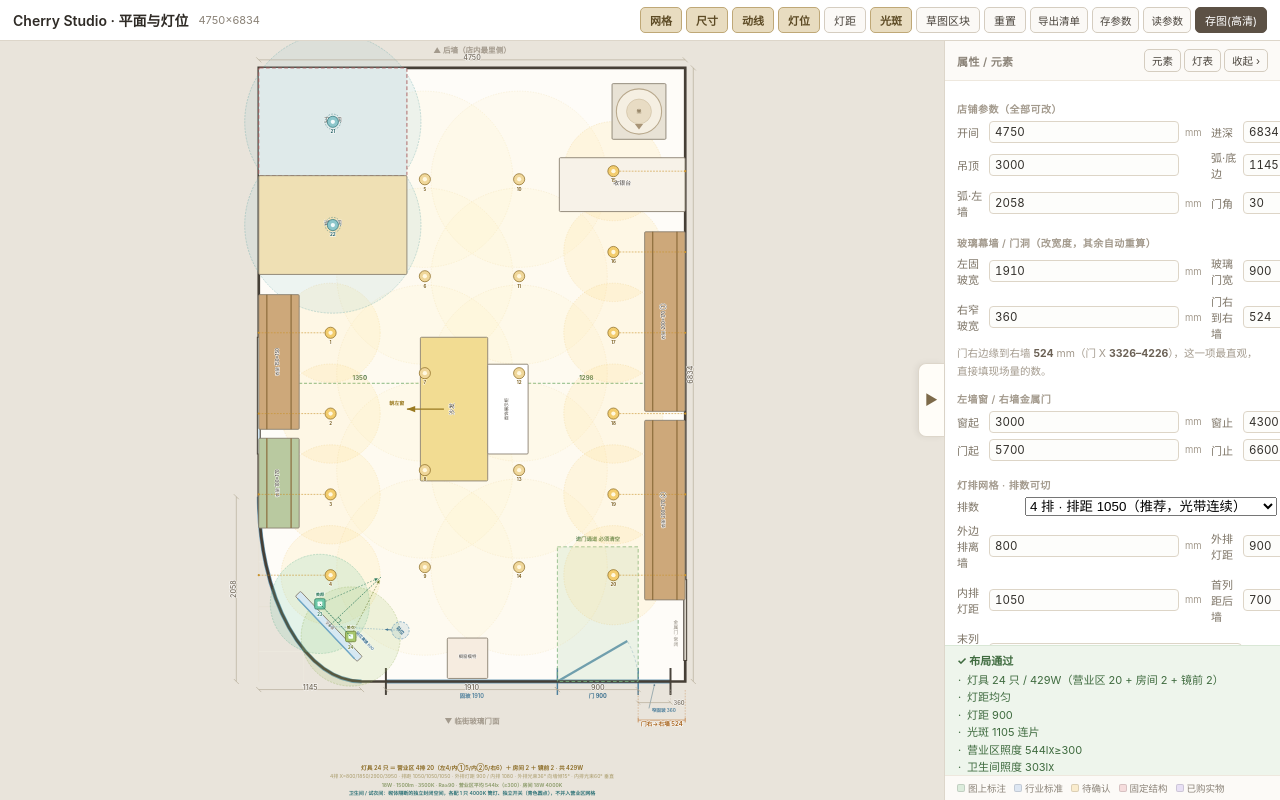
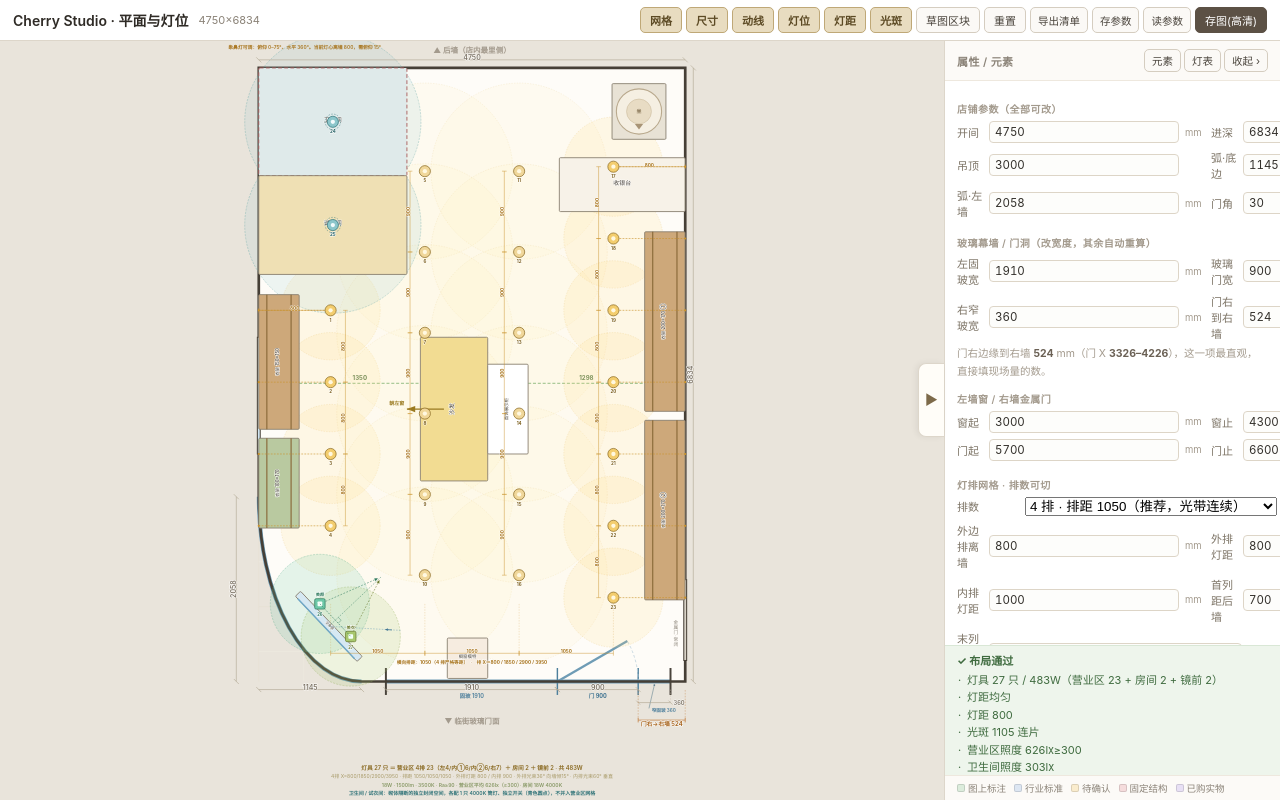
Before and after one commit to xubaixiong/cherry-studio-plan, a plain HTML site: page index.html in a window 1280 px wide. Drawn offline with Linux system fonts and the light colour scheme.

Commit message:
灯位：象鼻灯距800、内排进深6列均分900、两边离墙800；删站位圆圈与门内通道框；灯距默认显示

```diff
--- a/index.html
+++ b/index.html
@@ -199,16 +199,36 @@ const LIGHT0 = {
      代价：营业区 16 → 20 只，LPD 10.0 → 12.6 W/m²（GB50034 商店限值约 11）。
      所以外排保持 900 密排洗衣服，内排放到 1200 只铺通道，把增灯控制在 4 只。 */
   rowCount: 4,      // 排数：4（推荐）/ 3
-  spacingInner: 1050, // 四排时内排列距（排距 1050 后，内排也按 1050 取，光带才连）
+  spacingInner: 1000, // 四排时内排沿进深方向的灯距（60° 光斑 1963，1000 咬得很死）
+  /* 内排首列/末列留白：严格按 1000 步长从后墙推进，只会排出 5 列，
+     后墙空 1200、门口空 1634，两头各一块明显的空档，进门和走到最里面都暗一截。
+     所以内排单独放开「首列/末列」——按可用长度均分成 6 列，列距约 900，
+     首末各约 1200/1180，两头留白对称，光带一直铺到门口。
+     外排不这样做：外排是洗衣服的窄光，900 是光斑咬合下限，不能为均分改小。 */
+  innerAutoFit: true,   // 内排按「首末留白对称」均分（而不是严格步长）
+  /* 镜面净距：任何营业区筒灯都不得进入镜面这条线 700mm 以内。
+     原因不是好看，是光：象鼻灯向墙倾 15° 扫衣服，若太靠镜子，
+     光会直接打在镜面上形成一块高光，人站在镜前看自己时眼被刺到，
+     镜子里还映出一颗亮灯——这是镜面布置最常见的翻车点。
+     700 是灯体 116 的外沿 + 光斑边缘 + 检修手位的最小值。 */
+  mirrorClear: 700,
+  /* 内排深度方向 1000 与外排 800 不同，是有意的：
+     内排管的是中间两条通道，人走动多、需要更均匀的地面照度，
+     1000 的密度叠 60° 宽光，地面几乎没有起伏；
+     外排贴着墙洗衣服，800 已经足够，再密就是浪费灯。 */
   /* 外排灯心离墙 800：这是服装店铺灯的主流做法。
      离墙太近（650）时，36° 灯斜打墙面，光还没铺开就打到墙上，墙面一圈过亮、
      墙脚一圈发暗，衣服挂上去下半截是灰的；离墙 800 时光锥有 550 半径的余量，
      打到墙面时已经展开，挂衣带上下受光均匀。
      改成 800 后，四排等距 → 排距 = (4750 − 2×800)/3 = 1050。 */
   sideOff: 800,     // 最外排灯心离墙距离（左右同值 ⇒ 四排严格等距 1050）
-  spacing: 900,     // 外排沿长度方向的灯距（36° 光斑 1105，咬住 900，光带不断）
+  spacing: 800,     // 外排（象鼻灯）沿进深方向的灯距
+  /* 800 而不是 900：4 号象鼻灯在原 900 排布下压得太靠近全身镜，
+     照到镜面上会出现一块直射高光，站在镜前照镜子时反而刺眼。
+     收到 800 后末列整体后移，离镜子让出空间；36° 光斑 1105 > 800，
+     重叠 305mm，光带依旧连续，不用担心出现暗缝。 */
   rowStart: 700,    // 第一列距后墙（后墙一带也有光，不留黑角）
-  rowEnd: 734,      // 最后一列距临街门面（6834-734-700=5400 = 6×900）
+  rowEnd: 734,      // 最后一列距临街门面（灯距一变，列数自动重算，不写死）
   aimH: 1300,       // 打光目标高度（衣服中部）
   tiltMax: 75,      // 象鼻灯最大俯仰（0–75° 可调）
   /* ── 光束角与倾角：靠这三个数把走道接上，不动排距 ──
@@ -221,7 +241,7 @@ const LIGHT0 = {
      同一颗 COB 换不同反光杯 ⇒ 不同光束角。所以「18W 36°」是一个整体型号，
      采购时必须一次性报死。象鼻灯只有【俯仰 0–75°】和【水平 360°】可调，
      光束角不可调 —— 把这里改成下拉选型号，而不是让人随便填数字。 */
-  beamRail: 36,     // 边排型号：18W/36°/1500lm —— 洗衣服，光斑1105咬住灯距900
+  beamRail: 36,     // 边排型号：18W/36°/1500lm —— 洗衣服，光斑 1105 咬住灯距 800
   beamSpot: 24,     // 重点型号：18W/24°/1500lm —— 橱窗模特/首饰柜，更聚光
   beamGen: 60,      // 中排型号：18W/60°/1500lm —— 铺通道，光斑1963罩住排距1725
   tiltSide: 15,     // 边排俯仰角（唯一可调项，15° 时洗墙同时照到走道）
@@ -253,7 +273,7 @@ const LIGHT0 = {
   roomCct: 4000,    // 房间色温（中性白，看肤色准）
   show: true,
   showBeam: true,
-  showSpacing: false
+  showSpacing: true      // 灯距默认显示：施工队按图作业时最常问的就是「隔多少」，不该藏起来
 };
 
  /* ══════════════ 元素 ══════════════
@@ -433,9 +453,10 @@ function drawAisle(){
   gAisle.style.display = showAisle?'':'none';
   if(!showAisle) return;
 
+  /* 玻璃门是往外开的（临街外开，DOOR_ANG 画在门面外侧），
+     室内这一侧不需要留出任何门扇回转空间——地上的通道框已经删掉，
+     否则会白占 900×1500 一块好用面积，还误导施工以為门要往里开。 */
   const doorW = SHOP.DX2-SHOP.DX1;
-  mk('rect',{x:SHOP.DX1,y:SHOP.D-1500,width:doorW,height:1500,fill:'rgba(122,178,122,.14)',stroke:'#7ab27a','stroke-width':9,'stroke-dasharray':'40 26'},gAisle);
-  tx(gAisle,(SHOP.DX1+SHOP.DX2)/2,SHOP.D-1560,'进门通道 必须清空',{fill:'#4a7a4a','font-size':60,'text-anchor':'middle','font-weight':700});
 
   const sofa=ITEMS.find(i=>i.id==='sofa'), jew=ITEMS.find(i=>i.id==='jew');
   const hL=ITEMS.find(i=>i.id==='hL1'), hR=ITEMS.find(i=>i.id==='hR1');
@@ -552,16 +573,51 @@ function gridRows(){
   }
   return [LG.sideOff, W/2, W-LG.sideOff];
 }
-/* 外排（洗墙/洗衣服）用 900 密排，光斑 1105 咬合；
+/* 外排（洗墙/洗衣服）按 800 密排，光斑 1105 咬合（重叠 305）；
    内排（铺通道）用 1200，60° 光斑 1963 足够覆盖，少排一只省电。 */
+/* 列位：严格按灯距逐列推进，不再把剩余量摊平。
+   为什么不再均分：原来 n=round(span/want)、step=span/n，
+   填 800 会被摊成 771，填 900 摊成 900，看着差不多，但只要 n 一进位，
+   末列就整体往门口挪。外排灯距从 900 改 800 时 n 从 6 变 7，
+   末列反而从 5650 挪到 5714，更贴全身镜——越调越糟就是这么来的。
+   现在的规则：第一列在 rowStart + 灯距/2，之后每列 + 灯距，
+   末列必须仍在 D − rowEnd 以内，装不下就不排（宁可门口留空）。
+   这样「灯距 800」就是你真正得到的 800，不会被四舍五入改掉。 */
 function gridCols(inner){
-  const span = SHOP.D - LG.rowEnd - LG.rowStart;
   const want = (LG.rowCount===4 && inner) ? LG.spacingInner : LG.spacing;
-  const n = Math.max(2, Math.round(span/want));
-  const step = span/n;
+  const limit = SHOP.D - LG.rowEnd;              /* 末列不得越过的线 */
   const cols=[];
-  for(let i=0;i<n;i++) cols.push(LG.rowStart + step*(i+0.5));
-  return {cols, step, n};
+
+  /* 内排：按「首末留白对称」均分。
+     均分的意义不在好看，在两头的照度：
+     严格步长会剩下一个不足一格的尾巴（1000 步长剩 1634），
+     那块地方只剩相邻灯的余光，进门第一米和最里面一米都是暗的。
+     均分后列距约 900，6 列把光带从后墙一路铺到门口。 */
+  if(LG.rowCount===4 && inner && LG.innerAutoFit){
+    const span = limit - LG.rowStart;
+    /* 向上取整：span/want = 5400/1000 = 5.4，
+       round 会给 5（列距 1080、末列离门 1634），ceil 才给 6（列距 900、末列离门 1184）。
+       这里要的是"把灯铺满、两头留白对称"，所以宁可多一只也不要剩个空档。
+       减 0.05 是为了避免 span 刚好整除时多算一列（5.00 → 5，不是 6）。 */
+    const nFit = Math.max(2, Math.ceil(span / want - 0.05));
+    const stepFit = span / nFit;
+    for(let i=0;i<nFit;i++) cols.push(LG.rowStart + stepFit*(i+0.5));
+    return {cols, step:stepFit, n:nFit, want};
+  }
+
+  let y = LG.rowStart + want/2;
+  while(y <= limit + 0.001){
+    cols.push(y);
+    y += want;
+  }
+  if(cols.length<2){                             /* 兜底：极端参数下至少两只 */
+    cols.length=0;
+    const mid=LG.rowStart+want/2;
+    cols.push(mid, mid+want);
+  }
+  const n=cols.length;
+  const step = n>1 ? cols[1]-cols[0] : want;
+  return {cols, step, n, want};
 }
 function inRect(x,y,it){ return it && x>=it.x && x<=it.x+it.w && y>=it.y && y<=it.y+it.d; }
 
@@ -591,7 +647,17 @@ function mirrorGeom(){
         {x:bx-ux*side, y:by-uy*side},
         {x:bx+ux*side, y:by+uy*side}
       ];
-    }
+    },
+    /* 任意一点到「镜面这条线」的垂直距离（沿法线量，不是到镜心的距离）。
+       用来剔除贴镜的营业区灯：贴镜的灯会在镜面上打出高光。 */
+    distToMirror(px,py){
+      return (px-cx)*nx + (py-cy)*ny;
+    },
+    /* 点是否投影在镜身长度范围内（超出两端算镜外，不算贴镜） */
+    alongMirror(px,py){
+      return (px-cx)*ux + (py-cy)*uy;
+    },
+    halfLen: m.w/2
   };
 }
 
@@ -604,6 +670,7 @@ function computeLights(){
   const colsInner=gridCols(true).cols;          /* 内排：1200（四排时生效） */
   const cols=colsOuter;                          /* 三排仍用这一组 */
   const wc=ITEMS.find(i=>i.id==='wc'), ft=ITEMS.find(i=>i.id==='fit');
+  const mgC=mirrorGeom();       /* 镜面净距判定用，循环外算一次 */
 
   const add=(x,y,beam,zone,extra)=>{
     const r = beam===LG.beamRail?rRail : beam===LG.beamSpot?rSpot : rGen;
@@ -625,6 +692,12 @@ function computeLights(){
     const myCols = (LG.rowCount===4 && !isOuter(ri)) ? colsInner : colsOuter;
     myCols.forEach(y=>{
       if(inRect(x,y,wc) || inRect(x,y,ft)) return;   /* ← 房间顶上不布营业区的灯 */
+      /* ← 太贴近镜面的格点也不要：会打到镜面造成眩光。
+         只对「投影落在镜身长度内」的点生效——镜子两端的斜前方不算贴镜，
+         否则会把镜子侧面的正常灯位一起误删。 */
+      if(mgC && Math.abs(mgC.alongMirror(x,y))<=mgC.halfLen){
+        if(mgC.distToMirror(x,y) < LG.mirrorClear) return;
+      }
 
       const wallX = isOuter(ri) ? (ri===0 ? 0 : W) : undefined;
 
@@ -982,9 +1055,9 @@ function drawItems(){
       const mg = (it.id==='mirror') ? mirrorGeom() : null;
       if(mg){
         const S=mg.stand;
-        mk('circle',{cx:S.x,cy:S.y,r:96,fill:'rgba(111,168,200,.16)',
-          stroke:'#5b93b3','stroke-width':7,'stroke-dasharray':'24 16'},g);
-        tx(g,S.x,S.y+22,'站位',{fill:'#3f7391','font-size':52,'text-anchor':'middle','font-weight':700});
+        /* 站位圆圈已在图上取消：两盏镜前灯连成的三角形（两灯 + 法线交点）
+           已经把「人站在哪」表达清楚了，再画一个圈反而压住灯和尺寸线。
+           站位坐标仍然保留在 mirrorGeom 里，灯是打向它的，只是不再单独画圈。 */
         /* 站位到镜心的连线＝镜面法线，必须垂直打在镜面上，
            否则人站的位置是斜的，看镜子里自己是侧脸，照不出效果 */
         mk('line',{x1:S.x,y1:S.y,x2:mg.cx,y2:mg.cy,stroke:'#5b93b3','stroke-width':6,
@@ -998,11 +1071,6 @@ function drawItems(){
           transform:`translate(${qx} ${qy}) rotate(${Math.atan2(ay,ax)*180/Math.PI})`},g);
         /* 两灯连线的参考虚线统一在 drawLights() 里画（灯位图层最上），
            这里不再重复画，否则会出现两条同色线叠在一起。 */
-        /* 站位离镜距离 */
-        tx(g,(S.x+mg.cx)/2+mg.ux*150,(S.y+mg.cy)/2+mg.uy*150,
-          '站位离镜 '+Math.round(mg.dist),
-          {fill:'#3f7391','font-size':44,'text-anchor':'middle','font-weight':600,
-           'paint-order':'stroke',stroke:'#fff','stroke-width':10,'stroke-opacity':.92});
       }
     }
 
@@ -1185,31 +1253,10 @@ function validateBody(w){
   else ok.push('门口通道畅通');
 
   const ls=computeLights();
-  /* 两灯平行参考虚线：画在灯体之后，保证不被方形灯压住。
-     这条线就是「两灯连线」本身，方向和镜身切向完全一致，
-     图上看到它平行于镜子上边沿，就等于看到了平行关系的证据。 */
-  /* 这里必须自己算一遍几何，不能依赖 drawItems 先跑：
-     redraw() 里灯位图层可能先于元素图层绘制，那时 MIRROR_REF 还是 null，
-     参考线就画不出来（曾因此出现「代码写了但图上没有」）。 */
-  const MG = mirrorGeom();
-  if(MG){
-    const [L1,L2]=MG.lights(700,250);
-    mk('line',{x1:L1.x,y1:L1.y,x2:L2.x,y2:L2.y,stroke:'#2f7a5e','stroke-width':7,
-      'stroke-dasharray':'20 14','stroke-opacity':.95},gLight);
-    /* 法线：从两灯中点垂直打到镜心，再延伸到站位 */
-    const mx=(L1.x+L2.x)/2, my=(L1.y+L2.y)/2;
-    const S=MG.stand;
-    mk('line',{x1:S.x,y1:S.y,x2:MG.cx,y2:MG.cy,stroke:'#2f7a5e',
-      'stroke-width':6,'stroke-dasharray':'20 14','stroke-opacity':.8},gLight);
-    /* 直角符号：在两灯连线与法线交点处画一个小方框，直观表示垂直 */
-    const sg = ((S.x-mx)>=0?1:-1);
-    const px=MG.nx*sg, py=MG.ny*sg;
-    const q=46;
-    mk('path',{d:`M ${mx+MG.ux*q} ${my+MG.uy*q}
-                  L ${mx+MG.ux*q+px*q} ${my+MG.uy*q+py*q}
-                  L ${mx+px*q} ${my+py*q}`,
-      fill:'none',stroke:'#2f7a5e','stroke-width':5,'stroke-opacity':.9},gLight);
-  }
+  /* ⚠ 这段参考虚线只能在 drawLights() 里画一次。
+     之前这里（validate 内）也有一份完全相同的副本，导致每跑一次校验
+     就多画一遍，DOM 里出现两组坐标重合的线——看上去是重影/发毛。
+     教训：绘制代码不要跨函数复制，要么抽成函数调用一处。 */
 
   const nMir=ls.filter(l=>l.mirrorLight).length;
   const nRoom=ls.filter(l=>l.room).length;
@@ -1261,9 +1308,17 @@ function validateBody(w){
   /* ② 三排必须共用同一组列坐标。
      ⚠ 卫生间/试衣间顶面属于房间自己，营业区左排在那里本就不该有灯，
         所以比对时要把"落在房间内的格点"排除掉，否则会误报未对齐。 */
+  /* 不该有营业区灯的位置有两种，都要排除，否则会被当成"漏灯"误报：
+     ① 卫生间/试衣间顶面（房间自己的吊顶）；
+     ② 贴镜净距内的格点（会打到镜面出眩光，主动剔除的）。 */
+  const mgJ=mirrorGeom();
   const banned=(x,y)=>{
     const a=ITEMS.find(i=>i.id==='wc'), b=ITEMS.find(i=>i.id==='fit');
-    return inRect(x,y,a) || inRect(x,y,b);
+    if(inRect(x,y,a) || inRect(x,y,b)) return true;
+    if(mgJ && Math.abs(mgJ.alongMirror(x,y))<=mgJ.halfLen){
+      if(mgJ.distToMirror(x,y) < LG.mirrorClear) return true;
+    }
+    return false;
   };
   /* 每一排按它自己那一组列坐标去比：外排用 900 组、内排用 1200 组。
      四排时内外列组不同，如果统一拿外排的列去比内排，会得到满屏"未对齐"的假告警。 */
@@ -1279,7 +1334,7 @@ function validateBody(w){
     });
   });
   if(misalign) msgs.push(`有 ${misalign} 处该有灯却没有，未对齐`);
-  else ok.push(`${rows.length}排×${n}列对齐`);
+  else ok.push(`${rows.length} 排按列组对齐（外 ${outerCols.n} 列 / 内 ${innerCols.n} 列）`);
 
   // ③ 灯距必须均匀（均分后理论上全等，容差 2mm）
   const gaps=[]; for(let i=1;i<cols.length;i++) gaps.push(cols[i]-cols[i-1]);
```
